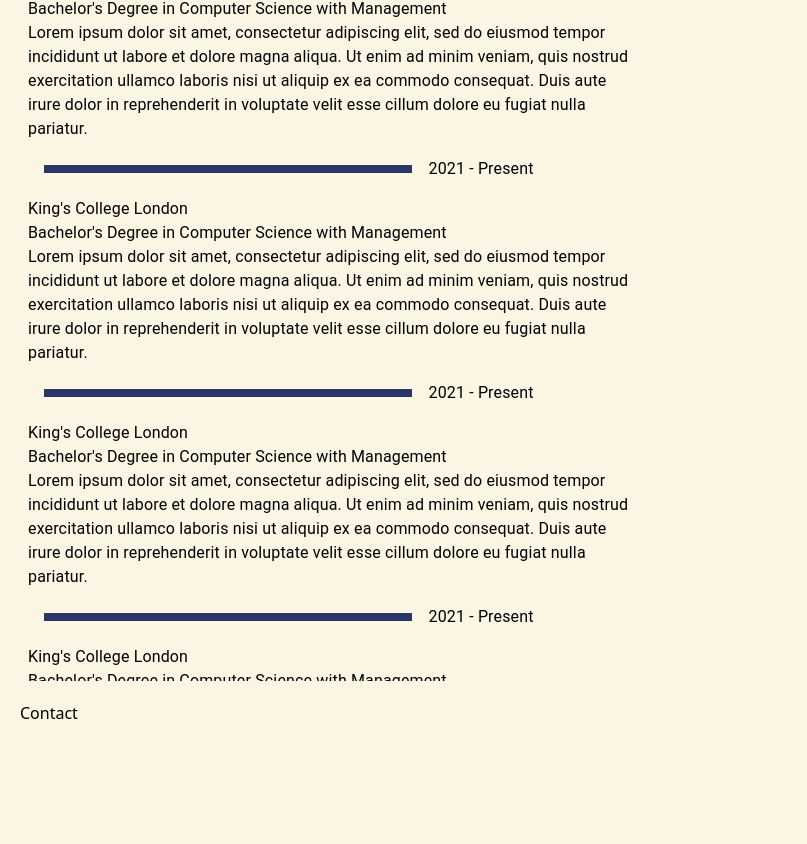
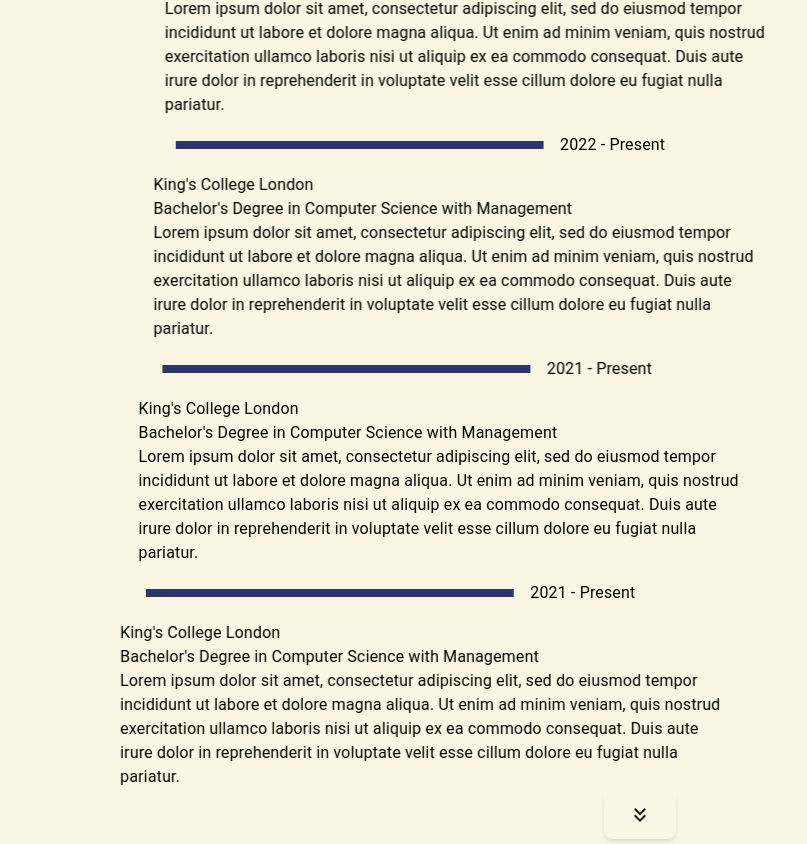
Before and after one commit to BGlowacki-kcl/portfolio_ts, a Next.js app: page / in a window 1280 px wide. Shown: the part 2653-3497 px from the top of the page, without its empty margins (0-807 px from the left). Built offline with nearby package versions, Linux system fonts and the light colour scheme; a web font is replaced by a local one.

Commit message:
Create contact form and exp_animation

```diff
--- a/package.json
+++ b/package.json
@@ -14,6 +14,7 @@
     "@mui/icons-material": "^6.3.1",
     "@mui/material": "^6.3.1",
     "@next/font": "^14.2.15",
+    "lucide-react": "^0.472.0",
     "motion": "^10.18.0",
     "next": "15.0.3",
     "react": "^18.3.1",
--- /dev/null
+++ b/src/app/components/EmailForm.tsx
@@ -0,0 +1,124 @@
+import React, { useState, FormEvent } from 'react';
+import { Send } from 'lucide-react';
+import Alert from '@mui/material/Alert';
+
+const EmailForm = () => {
+  const [status, setStatus] = useState('');
+
+  const handleSubmit = async (e: React.FormEvent<HTMLFormElement>) => {
+    e.preventDefault();
+    setStatus('sending');
+
+    const formData = new FormData(e.target as HTMLFormElement);
+
+    try {
+      const response = await fetch("https://formspree.io/f/xannzdej", {
+        method: "POST",
+        body: formData,
+        headers: {
+          Accept: "application/json",
+        },
+      });
+
+      if (response.ok) {
+        setStatus('success');
+        (e.target as HTMLFormElement).reset();
+      } else {
+        throw new Error('Failed to send');
+      }
+    } catch (error) {
+      setStatus('error');
+    }
+
+    setTimeout(() => setStatus(''), 3000);
+  };
+
+  return (
+    <div className="w-full max-w-xl mx-auto p-6">
+      <form onSubmit={handleSubmit} className="space-y-6">
+        <div className="space-y-4">
+          <div>
+            <label htmlFor="name" className="block text-sm font-medium mb-1">
+              Name
+            </label>
+            <input
+              type="text"
+              id="name"
+              name="name"
+              className="w-full rounded-md border border-gray-300 p-2 focus:outline-none focus:ring-2 focus:ring-blue-500"
+              required
+            />
+          </div>
+
+          <div>
+            <label htmlFor="email" className="block text-sm font-medium mb-1">
+              Email
+            </label>
+            <input
+              type="email"
+              id="email"
+              name="email"
+              className="w-full rounded-md border border-gray-300 p-2 focus:outline-none focus:ring-2 focus:ring-blue-500"
+              required
+            />
+          </div>
+
+          <div>
+            <label htmlFor="subject" className="block text-sm font-medium mb-1">
+              Subject
+            </label>
+            <input
+              type="text"
+              id="subject"
+              name="subject"
+              className="w-full rounded-md border border-gray-300 p-2 focus:outline-none focus:ring-2 focus:ring-blue-500"
+              required
+            />
+          </div>
+
+          <div>
+            <label htmlFor="message" className="block text-sm font-medium mb-1">
+              Message
+            </label>
+            <textarea
+              id="message"
+              name="message"
+              rows={4}
+              className="w-full rounded-md border border-gray-300 p-2 focus:outline-none focus:ring-2 focus:ring-blue-500"
+              required
+            />
+          </div>
+        </div>
+
+        <button
+          type="submit"
+          disabled={status === 'sending'}
+          className="w-full flex items-center justify-center gap-2 bg-blue-600 text-white py-2 px-4 rounded-md hover:bg-blue-700 focus:outline-none focus:ring-2 focus:ring-blue-500 disabled:opacity-50 disabled:cursor-not-allowed"
+        >
+          {status === 'sending' ? (
+            'Sending...'
+          ) : (
+            <>
+              Send Message
+              <Send className="h-4 w-4" />
+            </>
+          )}
+        </button>
+      </form>
+
+      {status === 'success' && (
+        <Alert severity='success' className="mt-4">
+            Message sent successfully!
+        </Alert>
+      )}
+
+      {status === 'error' && (
+        <Alert severity='error' className="mt-4">
+            Failed to send message. Please try again.
+        </Alert>
+      )}
+    </div>
+  );
+};
+
+export default EmailForm;
--- a/src/app/components/ExperienceDate.tsx
+++ b/src/app/components/ExperienceDate.tsx
@@ -1,14 +1,63 @@
 import { Typography } from '@mui/material'
-import React from 'react'
+import React, { useEffect, useRef, useState } from 'react'
 
 interface ExperienceDateProps {
     date: string;
 }
 
 const ExperienceDate: React.FC<ExperienceDateProps> = ({date}) => {
+  const dateRef = useRef<HTMLDivElement>(null);
+  const [offset, setOffset] = useState(0);
+  const [isVisible, setIsVisible] = useState(false);
+
+  useEffect(() => {
+    const calculateViewportOffset = () => {
+      if (!dateRef.current) return;
+
+      const rect = dateRef.current.getBoundingClientRect();
+      const windowHeight = window.innerHeight;
+      const elementCenter = rect.top + rect.height / 2;
+      const viewportCenter = windowHeight / 2;
+
+      // Calculate distance from center of viewport (normalized between -1 and 1)
+      const distanceFromCenter = (elementCenter - viewportCenter) / (windowHeight / 2);
+
+      // Create a parabolic curve effect that peaks at the viewport center
+      const maxOffset = 150; // Maximum pixel offset
+      const offsetValue = maxOffset * (1 - Math.pow(distanceFromCenter, 2));
+
+      setOffset(Math.max(0, offsetValue)); // Ensure offset is never negative
+      setIsVisible(rect.top < windowHeight && rect.bottom > 0);
+    };
+
+    // Initial calculation
+    calculateViewportOffset();
+
+    // Recalculate on scroll
+    const handleScroll = () => {
+      window.requestAnimationFrame(calculateViewportOffset);
+    };
+
+    window.addEventListener('scroll', handleScroll);
+    window.addEventListener('resize', calculateViewportOffset);
+
+    return () => {
+      window.removeEventListener('scroll', handleScroll);
+      window.removeEventListener('resize', calculateViewportOffset);
+    };
+  }, []);
   return (
-    <div className="relative flex flex-row items-center w-2/5 z-30 m-4 exp_date">
-        <div className='relative h-2 w-full bg-dark flex-grow'></div> <Typography className='font-serif flex-shrink-0 pl-2' >&nbsp; {date}</Typography>
+    <div
+      ref={dateRef}
+      className="relative flex flex-row items-center w-2/5 z-30 m-4"
+      style={{
+        transform: `translateX(${isVisible ? offset : -100}px)`,
+        opacity: isVisible ? 1 : 0,
+        transition: 'transform 0.3s ease-out, opacity 0.5s ease-out',
+        willChange: 'transform, opacity'
+      }}
+    >
+      <div className='relative h-2 w-full bg-dark flex-grow'></div> <Typography className='font-serif flex-shrink-0 pl-2' >&nbsp; {date}</Typography>
     </div>
   )
 }
--- a/src/app/components/ExperienceText.tsx
+++ b/src/app/components/ExperienceText.tsx
@@ -1,5 +1,5 @@
 import { Typography } from '@mui/material'
-import React from 'react'
+import React, { useEffect, useRef, useState } from 'react'
 
 interface ExperienceTextProps {
     title: string;
@@ -8,8 +8,58 @@
 }
 
 const ExperienceText: React.FC<ExperienceTextProps> = ({title, skills, description}) => {
+  const dateRef = useRef<HTMLDivElement>(null);
+    const [offset, setOffset] = useState(0);
+    const [isVisible, setIsVisible] = useState(false);
+
+    useEffect(() => {
+      const calculateViewportOffset = () => {
+        if (!dateRef.current) return;
+
+        const rect = dateRef.current.getBoundingClientRect();
+        const windowHeight = window.innerHeight;
+        const elementCenter = rect.top + rect.height / 2;
+        const viewportCenter = windowHeight / 2;
+
+        // Calculate distance from center of viewport (normalized between -1 and 1)
+        const distanceFromCenter = (elementCenter - viewportCenter) / (windowHeight / 2);
+
+        // Create a parabolic curve effect that peaks at the viewport center
+        const maxOffset = 150; // Maximum pixel offset
+        const offsetValue = maxOffset * (1 - Math.pow(distanceFromCenter, 2));
+
+        setOffset(Math.max(0, offsetValue)); // Ensure offset is never negative
+        setIsVisible(rect.top < windowHeight && rect.bottom > 0);
+      };
+
+      // Initial calculation
+      calculateViewportOffset();
+
+      // Recalculate on scroll
+      const handleScroll = () => {
+        window.requestAnimationFrame(calculateViewportOffset);
+      };
+
+      window.addEventListener('scroll', handleScroll);
+      window.addEventListener('resize', calculateViewportOffset);
+
+      return () => {
+        window.removeEventListener('scroll', handleScroll);
+        window.removeEventListener('resize', calculateViewportOffset);
+      };
+    }, []);
+
   return (
-    <div className="relative flex flex-col justify-center items-start w-1/2 z-30 exp_text">
+    <div
+      ref={dateRef}
+      className="relative flex flex-col justify-center items-start w-1/2 z-30 experience-text"
+      style={{
+        transform: `translateX(${isVisible ? offset : -100}px)`,
+        opacity: isVisible ? 1 : 0,
+        transition: 'transform 0.3s ease-out, opacity 0.5s ease-out',
+        willChange: 'transform, opacity'
+      }}
+    >
         <Typography className='font-bold'>{title}</Typography>
         <Typography className="ml-3 font-mono">{skills}</Typography>
         <Typography className="ml-3">{description}</Typography>
--- a/src/app/globals.css
+++ b/src/app/globals.css
@@ -105,15 +105,8 @@
     }
 }
 
-.exp_date {
-  animation: exp_scroll liner;
-  animation-timeline: view();
-  animation-range: entry 0% cover;
-}
-.exp_text {
-  animation: exp_scroll liner;
-  animation-timeline: view();
-  animation-range: entry 0% cover;
+.exp_animate {
+  animation: exp_scroll 5s forwards;
 }
 
 @keyframes exp_scroll {
@@ -121,20 +114,12 @@
     opacity: 0.6;
     transform: translateX(-100px);
   }
-  25% {
-    opacity: 0.8;
-    transform: translateX(0px);
-  }
   50% {
-    opacity: 1;
-    transform: translateX(100px);
-  }
-  75% {
     opacity: 0.8;
     transform: translateX(0px);
   }
   100% {
-    opacity: 0.6;
-    transform: translateX(-100px);
+    opacity: 1;
+    transform: translateX(100px);
   }
 }
--- a/src/app/page.tsx
+++ b/src/app/page.tsx
@@ -47,7 +47,7 @@
         <div ref={experienceRef} id="experience" className="p-7 overflow-hidden">
           <Experience ContactRef={contactRef} />
         </div>
-        <div ref={contactRef} id="contact" className="section">
+        <div ref={contactRef} id="contact" className="p-10">
           <Contact />
         </div>
       </div>
--- a/src/app/pages/Contact.tsx
+++ b/src/app/pages/Contact.tsx
@@ -1,8 +1,9 @@
 import React from 'react'
+import EmailForm from '../components/EmailForm'
 
 const Contact = () => {
   return (
-    <div>Contact</div>
+    <EmailForm />
   )
 }
 
--- a/src/app/pages/Experience.tsx
+++ b/src/app/pages/Experience.tsx
@@ -1,7 +1,5 @@
 import React from 'react'
 import KeyboardDoubleArrowDownOutlinedIcon from '@mui/icons-material/KeyboardDoubleArrowDownOutlined';
-import { Typography } from '@mui/material';
-import { Rochester } from 'next/font/google';
 import ExperienceDate from '../components/ExperienceDate';
 import ExperienceText from '../components/ExperienceText';
 
@@ -18,8 +16,7 @@
   };
 
   return (
-    <div className='flex flex-col justify-center items-start h-screen w-full z-30'>
-
+    <div className='flex flex-col justify-center items-start pt-10 pb-10 w-full z-30'>
       <ExperienceDate date="2021 - Present" />
       <ExperienceText title="King's College London" skills="Bachelor's Degree in Computer Science with Management" description="Lorem ipsum dolor sit amet, consectetur adipiscing elit, sed do eiusmod tempor incididunt ut labore et dolore magna aliqua. Ut enim ad minim veniam, quis nostrud exercitation ullamco laboris nisi ut aliquip ex ea commodo consequat. Duis aute irure dolor in reprehenderit in voluptate velit esse cillum dolore eu fugiat nulla pariatur." />
       <ExperienceDate date="2022 - Present" />
@@ -28,10 +25,8 @@
       <ExperienceText title="King's College London" skills="Bachelor's Degree in Computer Science with Management" description="Lorem ipsum dolor sit amet, consectetur adipiscing elit, sed do eiusmod tempor incididunt ut labore et dolore magna aliqua. Ut enim ad minim veniam, quis nostrud exercitation ullamco laboris nisi ut aliquip ex ea commodo consequat. Duis aute irure dolor in reprehenderit in voluptate velit esse cillum dolore eu fugiat nulla pariatur." />
       <ExperienceDate date="2021 - Present" />
       <ExperienceText title="King's College London" skills="Bachelor's Degree in Computer Science with Management" description="Lorem ipsum dolor sit amet, consectetur adipiscing elit, sed do eiusmod tempor incididunt ut labore et dolore magna aliqua. Ut enim ad minim veniam, quis nostrud exercitation ullamco laboris nisi ut aliquip ex ea commodo consequat. Duis aute irure dolor in reprehenderit in voluptate velit esse cillum dolore eu fugiat nulla pariatur." />
-      <ExperienceDate date="2021 - Present" />
-      <ExperienceText title="King's College London" skills="Bachelor's Degree in Computer Science with Management" description="Lorem ipsum dolor sit amet, consectetur adipiscing elit, sed do eiusmod tempor incididunt ut labore et dolore magna aliqua. Ut enim ad minim veniam, quis nostrud exercitation ullamco laboris nisi ut aliquip ex ea commodo consequat. Duis aute irure dolor in reprehenderit in voluptate velit esse cillum dolore eu fugiat nulla pariatur." />
       <button
-        className="absolute bottom-6 z-20 text-black px-6 py-3 rounded-lg shadow-md hover:bg-secondary focus:outline-none animate-pulse"
+        className="ml-auto mr-auto bottom-6 z-20 text-black px-6 py-3 rounded-lg shadow-md hover:bg-secondary focus:outline-none animate-pulse"
         onClick={scrollToSection}
       >
         <KeyboardDoubleArrowDownOutlinedIcon />
```
Also changed, not shown: src/app/pages/AboutMe.tsx (+7 -2 lines), 2 other files (tests, documents, lock files or other folders).
